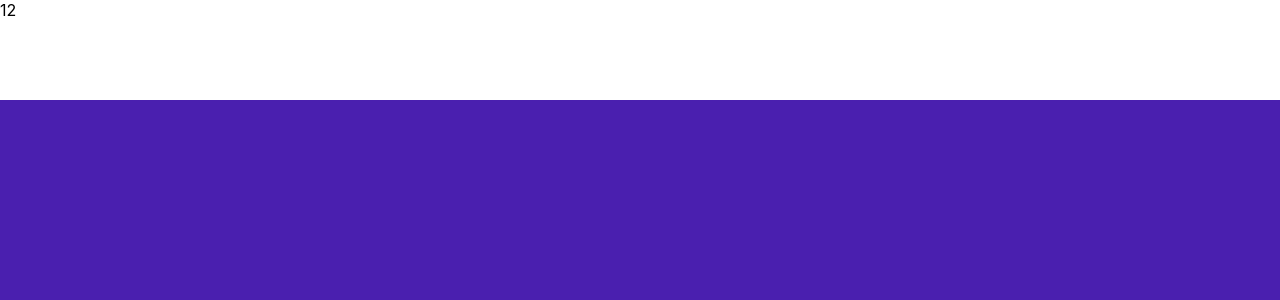
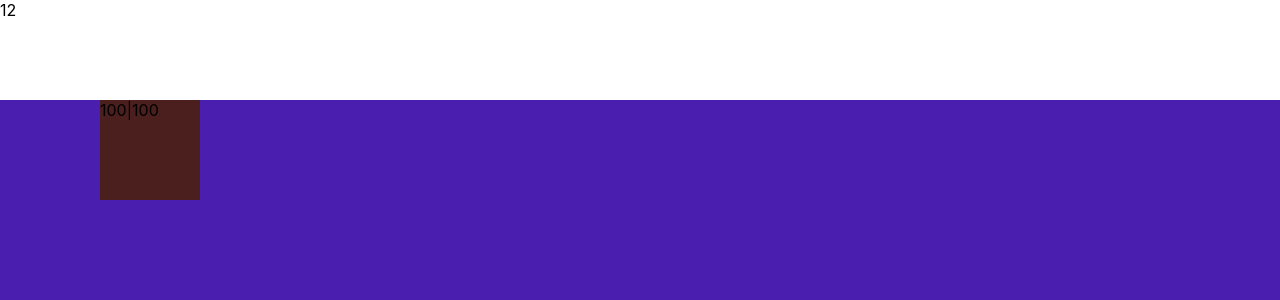
Before and after one commit to Betrayer/clicker, a React (Create React App) app: page / in a window 1280 px wide. Shown: the top 300 px of the page. Built offline with nearby package versions, Linux system fonts and the light colour scheme.

Commit message:
added random coordinates

```diff
--- a/src/components/Field/Field.tsx
+++ b/src/components/Field/Field.tsx
@@ -1,10 +1,11 @@
 import React, { FC } from 'react';
 import './index.scss';
+import Target from '../Target/Target';
 
 const Field: FC = () => {
 	return (
 		<section className='field'>
-			<span>123</span>
+			<Target />
 		</section>
 	);
 };
--- /dev/null
+++ b/src/components/Target/Target.tsx
@@ -0,0 +1,42 @@
+import React, { FC, useState } from 'react';
+import './index.scss';
+import { useDimensions } from '../../hooks/useDimensions';
+
+const Target: FC = () => {
+	const { dimensions } = useDimensions();
+
+	const [coordinates, setCoordinates] = useState({
+		top: 100,
+		left: 100,
+	});
+
+	const minHeight = 100;
+	const maxHeight = dimensions.height - 100;
+	const minWidth = 0;
+	const maxWidth = dimensions.width - 100;
+
+	const randomCoordinates = () => {
+		setCoordinates({
+			top:
+				Math.floor(Math.random() * (maxHeight - minHeight + 1)) +
+				minHeight,
+			left:
+				Math.floor(Math.random() * (maxWidth - minWidth + 1)) +
+				minWidth,
+		});
+	};
+
+	return (
+		<div
+			className='target'
+			style={{ top: coordinates.top, left: coordinates.left }}
+			onClick={randomCoordinates}
+		>
+			<span>
+				{coordinates.top}|{coordinates.left}
+			</span>
+		</div>
+	);
+};
+
+export default Target;
--- /dev/null
+++ b/src/components/Target/index.scss
@@ -0,0 +1,6 @@
+.target {
+	width: 100px;
+	height: 100px;
+	background-color: #4a1f1d;
+	position: absolute;
+}
--- /dev/null
+++ b/src/hooks/useDimensions.ts
@@ -0,0 +1,29 @@
+import { useState, useEffect } from 'react';
+
+interface IUseDimensions {
+	dimensions: {
+		width: number;
+		height: number;
+	};
+}
+
+const getDimensions = () => {
+	const { innerWidth: width, innerHeight: height } = window;
+	return {
+		width,
+		height,
+	};
+};
+
+export const useDimensions = (): IUseDimensions => {
+	const [dimensions, setDimensions] = useState(getDimensions());
+
+	const handleResize = () => setDimensions(getDimensions());
+
+	useEffect(() => {
+		window.addEventListener('resize', handleResize);
+		return () => window.removeEventListener('resize', handleResize);
+	}, []);
+
+	return { dimensions };
+};
```
